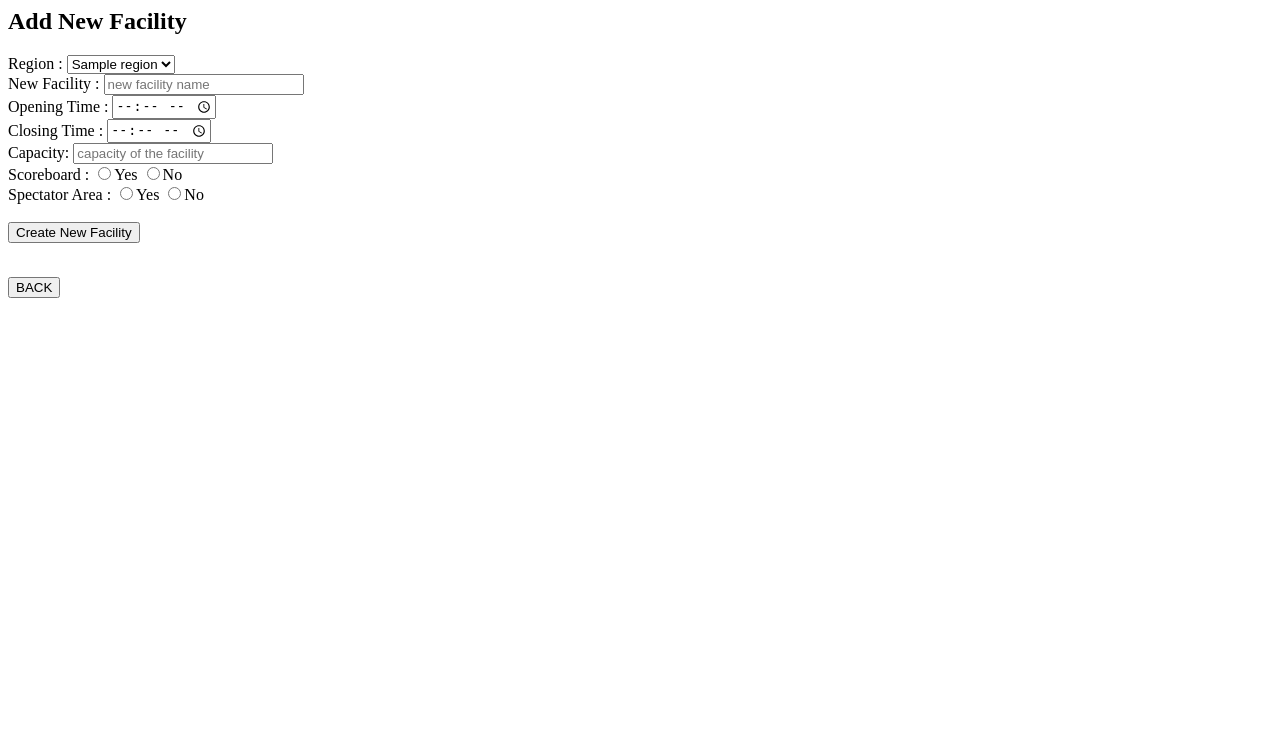
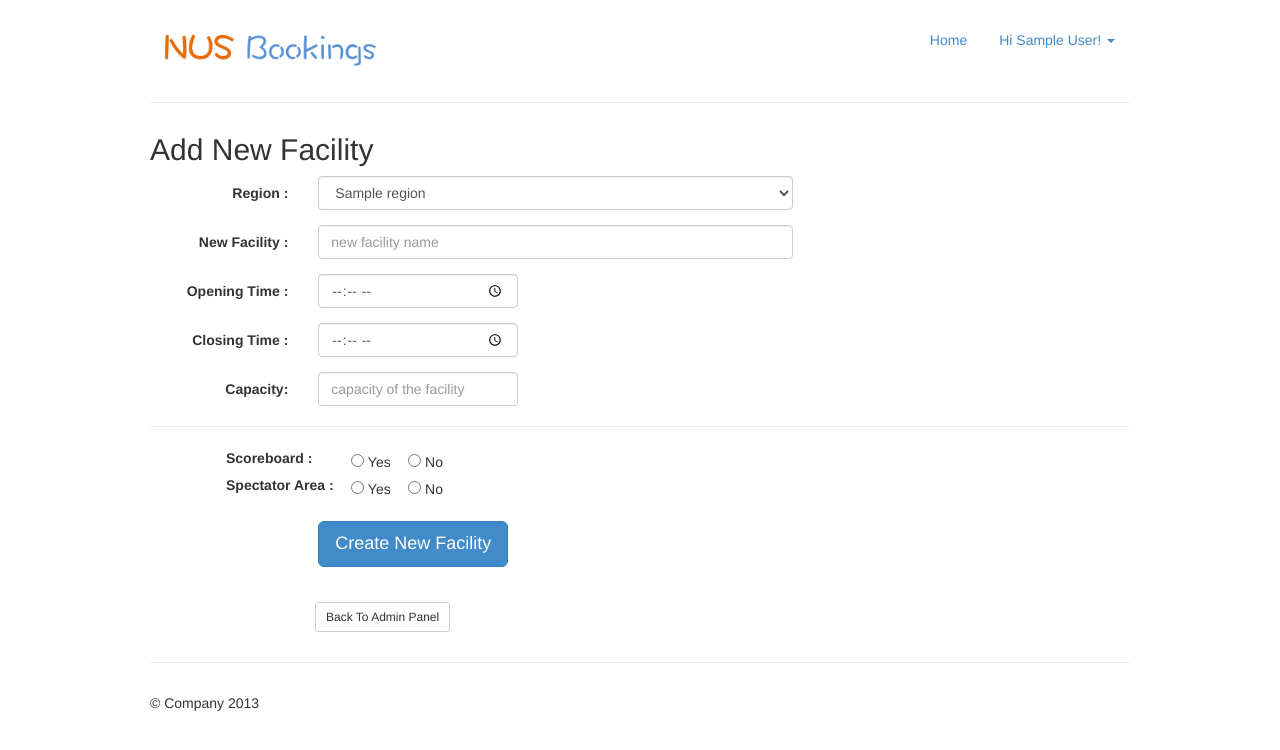
Before and after one commit to yatishb/nus-facility-booking, a PHP site: page /inc/add-sportsfac.php in a window 1280 px wide. Shown: the top 750 px of the page. Run offline with PHP 8.4, Linux system fonts and the light colour scheme; the visitor is signed in with stand-in values (Sample User, id 1); tables that the repository leaves empty hold one stand-in row (values such as "Sample post"); some libraries are stand-ins or nearby versions.

Commit message:
Applied CSS add-academicroom.php and add-sportsfac.php

```diff
--- a/inc/add-sportsfac.php
+++ b/inc/add-sportsfac.php
@@ -1,9 +1,9 @@
+<?php include("header.php"); ?>
 <h2>Add New Facility</h2>
 
 <?php
-	$root = realpath($_SERVER["DOCUMENT_ROOT"]);
-	include $root.'/cs2102/inc/db-conn.php';
-	include $root.'/cs2102/inc/admin-functions.php';
+	if($_SESSION['admin']) {
+		include("admin-functions.php");
 		$conn = setup_db();
 
 		$regions = getAllRegions();
@@ -90,51 +90,21 @@
 			}
 		}
 
-?>
-
-
-
-
-<form action="<?php $_SERVER["PHP_SELF"]; ?>" method="POST">
-	<label>Region : </label>
-	<select name = "region">
-		<?php
-		foreach($regions as $eachregion) {
-			echo "<option value = ".$eachregion['id'].">".$eachregion['region']."</option>";
-		}
-		?>
-		</select></br>
-	<label>New Facility : </label>
-	<input type="text" style="width:200px" name="facility" placeholder="new facility name" />
-		<?php echo $err_fac; ?></br>
-	<label>Opening Time : </label>
-	<input type="time" name="opening"/>
-		<?php echo $err_open; ?></br>
-	<label>Closing Time : </label>
-	<input type="time" name="closing"/>
-		<?php echo $err_close; ?></br>
-	<label>Capacity: </label>
-	<input type="text" style="width:200px" name="capacity" placeholder="capacity of the facility" />
-		</br>
-	<label>Scoreboard : </label>
-	<input type="radio" name="scoreboard" value="yes">Yes
-	<input type="radio" name="scoreboard" value="no">No
-		<?php echo $err_score; ?></br>
-	<label>Spectator Area : </label>
-	<input type="radio" name="spec" value="yes">Yes
-	<input type="radio" name="spec" value="no">No
-		<?php echo $err_spec; ?></br></br>
-	<button type="submit" name="create">Create New Facility</button>
-</form>
-
-
-
-<?php
 		if ($_SERVER["REQUEST_METHOD"] == "POST" && isset($_POST["create"])) {
 			if($success1 && $success2 && isset($_POST["create"])) {
-			echo "The Sports Facility ".$fac." has been successfully created";
+				?>
+				<div class="alert alert-success alert-dismissable">
+	  			<button type="button" class="close" data-dismiss="alert" aria-hidden="true">&times;</button>
+				<?php echo "The Sports Facility ".$fac." has been successfully created"; ?>
+				</div>
+				<?php
 			} else {
-			echo "Could not create the sports facility";
+				?>
+				<div class="alert alert-danger alert-dismissable">
+	  			<button type="button" class="close" data-dismiss="alert" aria-hidden="true">&times;</button>
+				<?php echo "Could not create the sports facility"; ?>
+				</div>
+				<?php
 				if($success1 == 1) {
 					$query = "DELETE FROM facility WHERE fac_id = ".$fac_id;
 					mysql_query($query);
@@ -146,16 +116,88 @@
 
 		}
 
-	if(isset($_POST["back"])){
-		close_db($conn);
-		header('Location: /cs2102/inc/admin-panel.php');
-	}
 ?>
 
 
 
 
+<form class="form-horizontal" role="form" action="<?php $_SERVER["PHP_SELF"]; ?>" method="POST">
+		<div class="form-group">
+        <label for="region" class="col-sm-2 control-label">Region : </label>
+        <div class="col-sm-6">
+        <select class="form-control" id="region" name = "region">
+                <?php
+                foreach($regions as $eachregion) {
+                        echo "<option value = ".$eachregion['id'].">".$eachregion['region']."</option>";
+                }
+                ?>
+        </select>
+        </div>
+        </div>
+
+        <div class="form-group">
+        <label for="facility" class="col-sm-2 control-label">New Facility : </label>
+        <div class="col-sm-6">
+        <input class="form-control" id="facility"  type="text" name="facility" placeholder="new facility name" />
+                <?php echo $err_fac; ?>
+        </div>
+        </div>
+
+        <div class="form-group">
+        <label for="optime" class="col-sm-2 control-label">Opening Time : </label>
+        <div class="col-sm-6">
+        <input class="form-control" style="width:200px;" id="optime" type="time" name="opening"/>
+                <?php echo $err_open; ?>
+        </div>
+        </div>
+
+        <div class="form-group">
+        <label for="cltime" class="col-sm-2 control-label">Closing Time : </label>
+        <div class="col-sm-6">
+        <input class="form-control" style="width:200px;" id="cltime" type="time" name="closing"/>
+                <?php echo $err_close; ?>
+        </div>
+        </div>
+
+        <div class="form-group">
+        <label for="capacity" class="col-sm-2 control-label">Capacity: </label>
+        <div class="col-sm-6">
+        <input class="form-control" style="width:200px;" id="capacity" type="text" style="width:200px" name="capacity" placeholder="capacity of the facility" />
+        </div>
+        </div>
+        <hr>
+
+    <div style="margin-left:75px; margin-top:-40px;">
+    <table>
+    	<tr>
+		<td><label>Scoreboard : &nbsp&nbsp&nbsp</label></td>
+		<td><input type="radio" name="scoreboard" value="yes"> Yes &nbsp&nbsp&nbsp</td>
+		<td><input type="radio" name="scoreboard" value="no"> No</td>
+			<?php echo $err_score; ?>
+		</tr></br>
+		<tr>
+		<td><label>Spectator Area : &nbsp&nbsp&nbsp</label></td>
+		<td><input type="radio" name="spec" value="yes"> Yes &nbsp&nbsp&nbsp</td>
+		<td><input type="radio" name="spec" value="no"> No</td>
+			<?php echo $err_spec; ?>
+		</tr></br>
+	</table>
+	</div><br>
+	<div class="form-group">
+	<div class="col-sm-offset-2 col-sm-6">
+	<button type="submit" class="btn btn-primary btn-lg" name="create">Create New Facility</button>
+	</div>
+	</div>
+</form>
+
+<?php
+	} else {
+		header("Location: /cs2102/inc/login.php");
+	}
+?>
+
 </br>
-<form action="<?php $_SERVER["PHP_SELF"]; ?>" method="POST">
-	<button type="submit" name="back">BACK</button>
-</form>
+<a href='/cs2102/inc/admin-panel.php'>
+	<button style="margin-left:165px;" type="submit" class="btn btn-default btn-sm" name="back">Back To Admin Panel</button>
+</a>
+<?php include("footer.php"); ?>
--- a/inc/login.php
+++ b/inc/login.php
@@ -23,12 +23,14 @@ if(isset($_POST['username-login']))
 			{
 				$_SESSION['username'] = $row['user_id'];
 				$_SESSION['name'] = $row['name'];
+				$_SESSION['admin'] = $row['is_admin'];
 			}
 			else
 			{
 				echo("<p>Password doesn't match. Try again! </p>");
 				unset($_SESSION['username']);
 				unset($_SESSION['name']);
+				unset($_SESSION['admin']);
 			}
 		}
 	}
```
Also changed, not shown: inc/add-academicroom.php (+27 -25 lines), inc/add-region.php (+14 -18 lines). Lines whose indentation alone changed are shown as unchanged.
